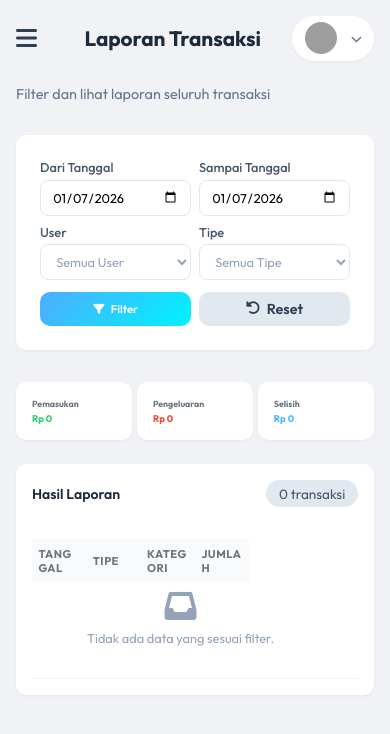
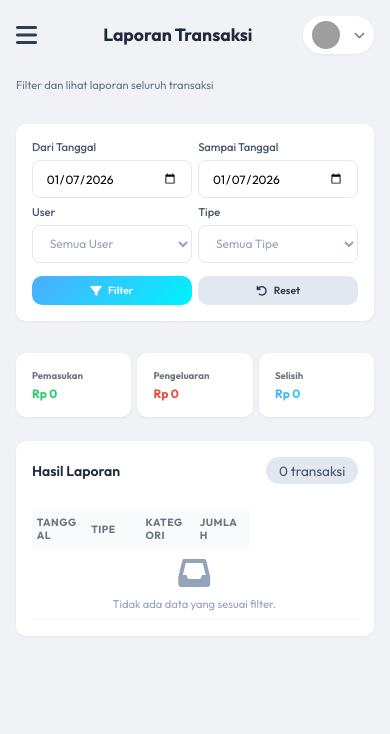
Before and after one commit to hidayat-soeharto/keuanganPribadi, a Flask app: page /laporan in a window 390 px wide. Shown: the top 734 px of the page. Run offline with Flask 3, Linux system fonts and the light colour scheme; the visitor is signed in with stand-in values (Sample User, id 1); data comes from the database, SQL or seed files in the repository; data that the repository does not hold is empty; some libraries are stand-ins or nearby versions; grey boxes are pictures that could not be loaded.

Commit message:
Fix dashboard header font size styling

```diff
--- a/static/style.css
+++ b/static/style.css
@@ -1056,3 +1056,175 @@ table thead th {
   letter-spacing: 0.5px;
   font-size: 0.7rem;
 }
+
+/* ========================================
+   MOBILE RESPONSIVENESS IMPROVEMENTS
+   Matching Admin Dashboard Compact Design
+   ======================================== */
+
+@media (max-width: 768px) {
+    /* Header and Title Adjustments */
+    .card-header h2 {
+        font-size: 0.95rem !important;
+        font-weight: 700;
+    }
+
+    header h1 {
+        font-size: 1.1rem !important;
+    }
+
+    /* Card Padding - More Compact */
+    .card {
+        padding: 1rem !important;
+    }
+
+    /* Button Adjustments - Smaller and More Compact */
+    .btn-primary, .btn-secondary {
+        padding: 0.5rem 0.8rem !important;
+        font-size: 0.65rem !important;
+        gap: 0.4rem;
+    }
+
+    .btn-primary i, .btn-secondary i {
+        font-size: 0.7rem;
+    }
+
+    /* Form Label - Smaller Font */
+    .form-group label,
+    .filter-form label {
+        font-size: 0.7rem !important;
+        margin-bottom: 0.4rem !important;
+    }
+
+    /* Form Control - Compact */
+    .form-control {
+        padding: 0.6rem 0.8rem !important;
+        font-size: 0.75rem !important;
+    }
+
+    /* Filter Form - More Compact */
+    .filter-form {
+        padding: 12px !important;
+        gap: 0.4rem !important;
+    }
+
+    .filter-compact {
+        gap: 0.4rem !important;
+    }
+
+    .filter-compact .btn-container {
+        margin-top: 0.4rem !important;
+        gap: 0.4rem !important;
+    }
+
+    /* Table Adjustments - Compact */
+    table {
+        font-size: 0.7rem !important;
+    }
+
+    th {
+        font-size: 0.65rem !important;
+        padding: 0.5rem 0.3rem !important;
+    }
+
+    td {
+        font-size: 0.7rem !important;
+        padding: 0.5rem 0.3rem !important;
+    }
+
+    /* Badge - Smaller */
+    .badge {
+        padding: 0.25rem 0.5rem !important;
+        font-size: 0.65rem !important;
+    }
+
+    /* Summary Cards - Compact */
+    .summary-card h3 {
+        font-size: 0.6rem !important;
+        margin-bottom: 0.3rem !important;
+    }
+
+    .summary-card .amount {
+        font-size: 0.75rem !important;
+    }
+
+    /* Profile Trigger - Smaller */
+    .profile-trigger {
+        padding: 0.3rem 0.6rem !important;
+        font-size: 0.65rem !important;
+    }
+
+    .avatar {
+        width: 28px !important;
+        height: 28px !important;
+    }
+
+    /* Modal Adjustments */
+    .modal-content {
+        padding: 1rem !important;
+    }
+
+    .modal-content h2 {
+        font-size: 1rem !important;
+        margin-bottom: 1rem !important;
+    }
+
+    /* Select2 Mobile Adjustments */
+    .select2-container .select2-selection--single {
+        height: 36px !important;
+        font-size: 0.75rem !important;
+    }
+
+    .select2-container--default .select2-selection--single .select2-selection__arrow {
+        height: 36px !important;
+    }
+
+    .select2-container--default .select2-selection--single .select2-selection__rendered {
+        font-size: 0.75rem !important;
+        line-height: 36px !important;
+    }
+
+    .select2-results__option {
+        font-size: 0.7rem !important;
+        padding: 0.4rem 0.6rem !important;
+    }
+
+    /* Action Buttons in Table - Compact */
+    td button, td a {
+        padding: 0.25rem 0.4rem !important;
+        font-size: 0.65rem !important;
+    }
+
+    td button i, td a i {
+        font-size: 0.7rem !important;
+    }
+
+    /* Alert Messages - Compact */
+    .alert {
+        padding: 0.6rem !important;
+        font-size: 0.75rem !important;
+        margin-bottom: 1rem !important;
+    }
+
+    /* Dashboard Grid - Ensure 3 columns fit */
+    .dashboard-grid {
+        gap: 0.4rem !important;
+    }
+
+    /* Footer in Tables */
+    tfoot td {
+        font-size: 0.7rem !important;
+        padding: 0.6rem 0.3rem !important;
+    }
+
+    /* Reduce spacing in card headers */
+    .card-header {
+        margin-bottom: 1rem !important;
+        gap: 0.5rem;
+    }
+
+    /* Compact description text */
+    .dashboard-header p {
+        font-size: 0.7rem !important;
+    }
+}
```
